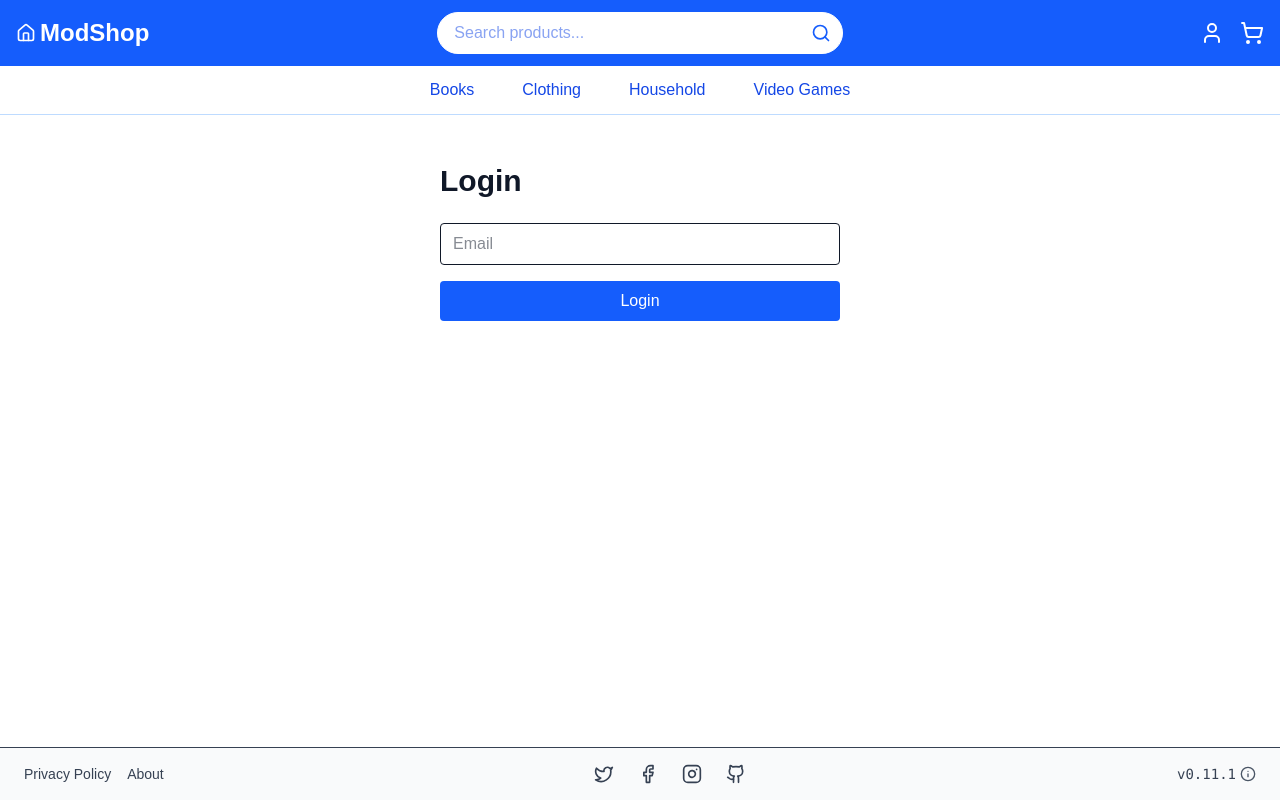
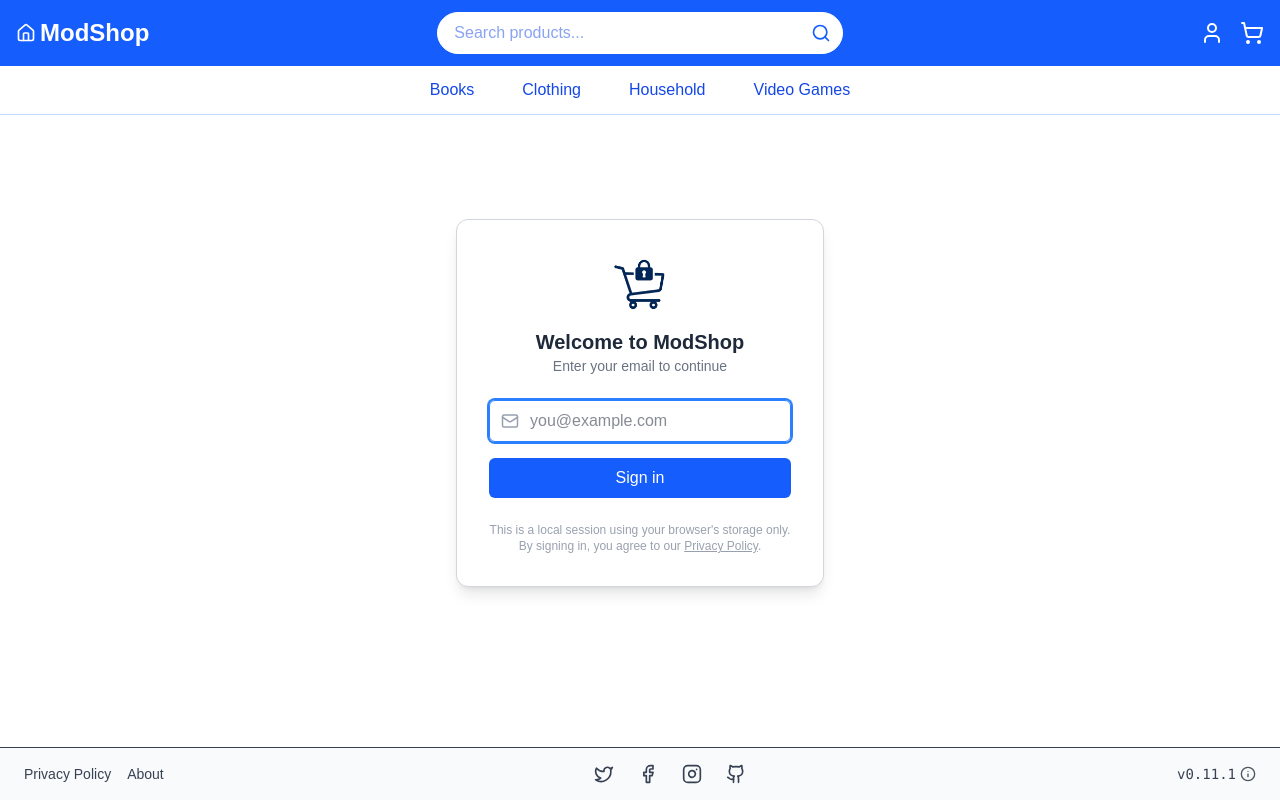
Before and after one commit to alemoraru/modshop, a Next.js app: page /profile in a window 1280 px wide. Built offline with nearby package versions, Linux system fonts and the light colour scheme; a web font is replaced by a local one.

Commit message:
Improve login form

```diff
--- a/src/app/profile/page.tsx
+++ b/src/app/profile/page.tsx
@@ -153,7 +153,6 @@ export default function ProfilePage() {
         return (
             <main className="bg-white text-gray-900">
                 <section className="py-12 px-6 max-w-md mx-auto">
-                    <h1 className="text-3xl font-bold mb-6">Login</h1>
                     <LoginForm onLoginAction={login}/>
                 </section>
             </main>
--- a/src/components/LoginForm.tsx
+++ b/src/components/LoginForm.tsx
@@ -1,6 +1,9 @@
 "use client";
 
-import {useState} from "react";
+import {Mail} from "lucide-react";
+import React, {useState} from "react";
+import Image from "next/image";
+import Link from "next/link";
 
 /**
  * This component renders a simple login form that allows users to enter their email
@@ -9,28 +12,106 @@ import {useState} from "react";
  */
 export default function LoginForm({onLoginAction}: { onLoginAction: (email: string) => void }) {
     const [emailInput, setEmailInput] = useState("");
+    const [error, setError] = useState("");
+    const [loading, setLoading] = useState(false);
+
+    const handleSubmit = async (e: React.FormEvent) => {
+        e.preventDefault();
+        setError("");
+
+        const emailRegex = /^[^@\s]+@[^@\s]+\.[^@\s]+$/;
+        if (!emailRegex.test(emailInput)) {
+            setError("Please enter a valid email address.");
+            return;
+        }
+
+        setLoading(true);
+        setTimeout(() => {
+            setLoading(false);
+            onLoginAction(emailInput);
+        }, 800);
+    };
+
     return (
-        <form
-            onSubmit={e => {
-                e.preventDefault();
-                if (emailInput) onLoginAction(emailInput);
-            }}
-            className="space-y-4"
-        >
+        <div className="flex min-h-[60vh] items-center justify-center bg-white px-4 py-10">
+            <div className="w-full max-w-md rounded-xl shadow-lg bg-white border border-gray-300 p-8">
+                {/* Login-form Header */}
+                <div className="flex flex-col items-center mb-6">
+                    <div className="w-16 h-16 mb-3 relative">
+                        <Image
+                            src="/modshop-icon-transparent.png"
+                            alt="ModShop Logo"
+                            fill
+                            className="object-contain"
+                            priority
+                        />
+                    </div>
+                    <h2 className="text-xl font-semibold text-gray-800">Welcome to ModShop</h2>
+                    <p className="text-sm text-gray-500">Enter your email to continue</p>
+                </div>
+
+                {/* Form */}
+                <form onSubmit={handleSubmit} className="space-y-4">
+                    <div className="relative">
+                        <span className="absolute left-3 top-1/2 -translate-y-1/2 text-gray-400">
+                            <Mail size={18}/>
+                        </span>
                         <input
                             type="email"
-                placeholder="Email"
+                            placeholder="you@example.com"
                             value={emailInput}
-                onChange={e => setEmailInput(e.target.value)}
-                className="w-full border rounded px-3 py-2"
+                            onChange={(e) => setEmailInput(e.target.value)}
+                            className="w-full border border-gray-300 rounded-md pl-10 pr-3 py-2 focus:outline-none focus:ring-2 focus:ring-blue-500 focus:border-blue-500 transition"
+                            autoFocus
                             required
                         />
+                    </div>
+
+                    {error && <div className="text-red-500 text-sm">{error}</div>}
+
                     <button
                         type="submit"
-                className="bg-blue-600 text-white px-6 py-2 rounded w-full hover:bg-blue-700 cursor-pointer"
+                        disabled={loading}
+                        className="w-full bg-blue-600 hover:bg-blue-700 text-white py-2 rounded-md font-medium flex justify-center items-center gap-2 transition disabled:opacity-60 disabled:cursor-not-allowed"
                     >
-                Login
+                        {loading && (
+                            <svg
+                                className="animate-spin h-5 w-5 text-white"
+                                xmlns="http://www.w3.org/2000/svg"
+                                fill="none"
+                                viewBox="0 0 24 24"
+                            >
+                                <circle
+                                    className="opacity-25"
+                                    cx="12"
+                                    cy="12"
+                                    r="10"
+                                    stroke="currentColor"
+                                    strokeWidth="4"
+                                />
+                                <path
+                                    className="opacity-75"
+                                    fill="currentColor"
+                                    d="M4 12a8 8 0 018-8v8z"
+                                />
+                            </svg>
+                        )}
+                        {loading ? "Signing in..." : "Sign in"}
                     </button>
                 </form>
+
+                {/* Login-Form Footer */}
+                <div className="mt-6 text-center text-xs text-gray-400">
+                    <p>
+                        This is a local session using your browser&#39;s storage only.
+                        <br/>
+                        By signing in, you agree to our&nbsp;
+                        <Link href="/privacy-policy" className="underline hover:text-blue-600">
+                            Privacy Policy
+                        </Link>.
+                    </p>
+                </div>
+            </div>
+        </div>
     );
 }
```
Also changed, not shown: public/modshop-icon-transparent.png (added). Lines whose indentation alone changed are shown as unchanged.
